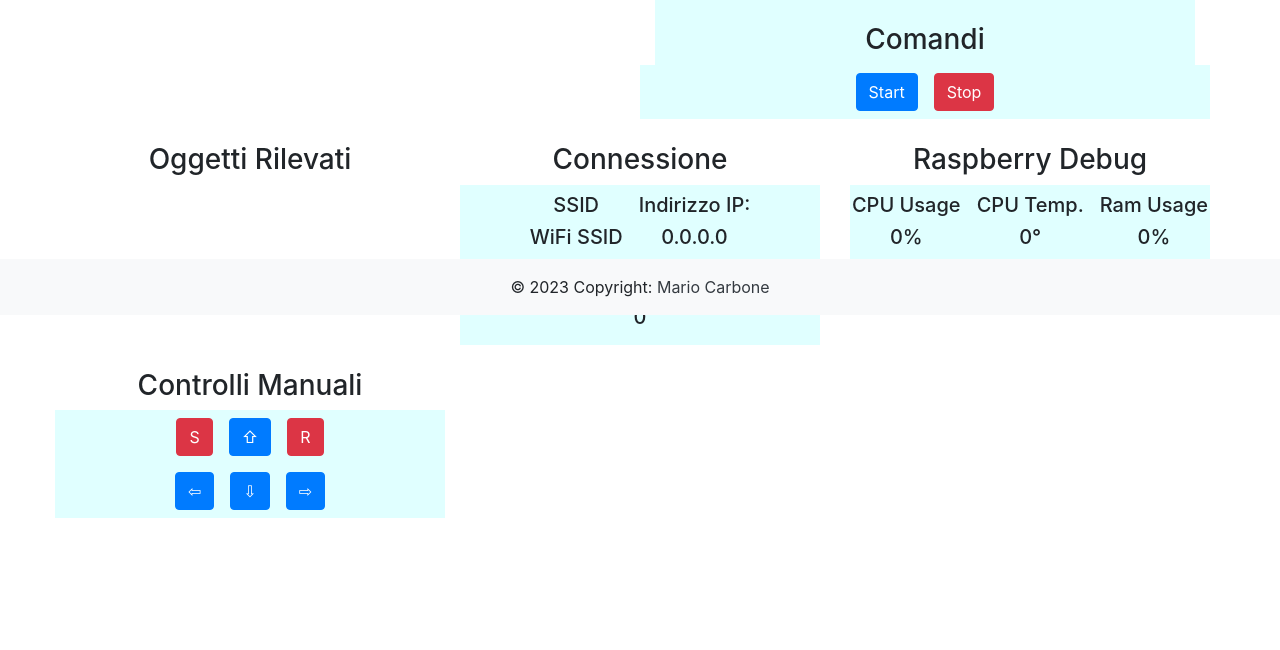
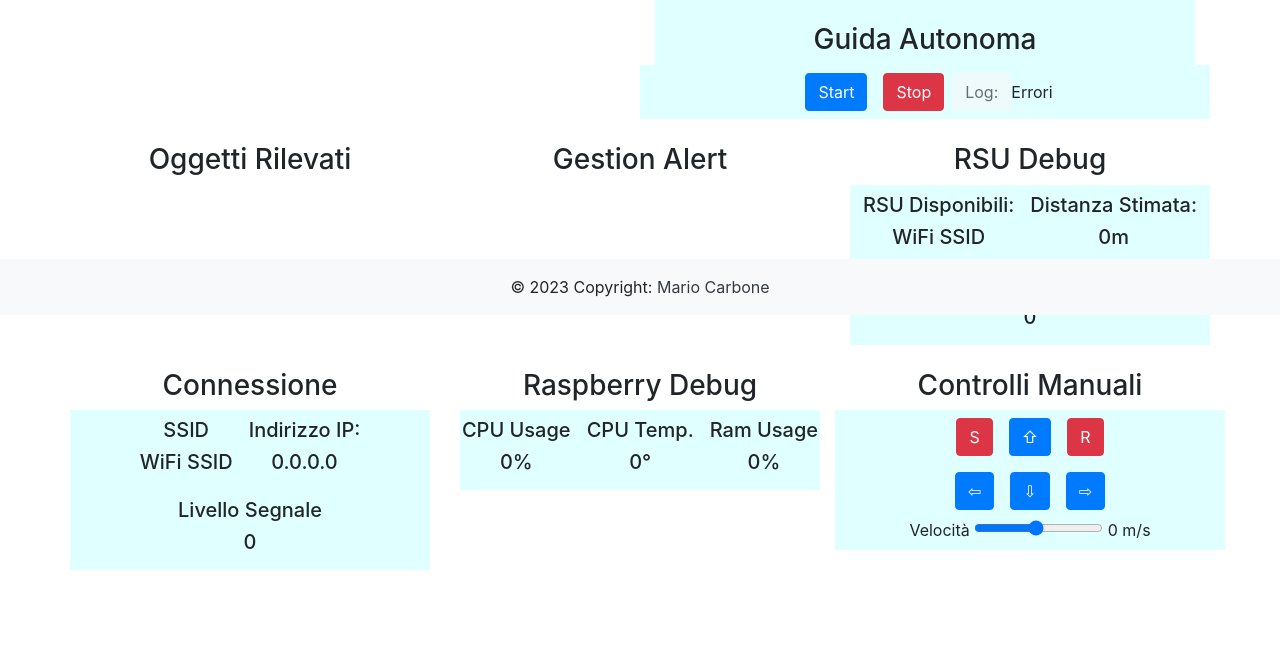
Before and after one commit to mariocarbone/tesi, a Flask app: page / in a window 1280 px wide. Shown: the part 485-1135 px from the top of the page. Before the commit the page ends 1003 px from the top, so only its background shows below. Run offline with Flask 3, Linux system fonts and the light colour scheme; data that the repository does not hold is empty; some libraries are stand-ins or nearby versions.

Commit message:
alert lib introduction

```diff
--- a/rover/templates/index.html
+++ b/rover/templates/index.html
@@ -87,13 +87,15 @@
                             <div id="ir_right" class="h5">0</div>
                         </div>
             </div>
-            <h3 class="mt-4 text-center">Comandi</h3>
+            <h3 class="mt-4 text-center">Guida Autonoma</h3>
             <div class=" column" id="status-fields" style="background-color: lightcyan;">
                 <!-- Comandi Rover-->
                 <div id="rover-commands" class="row justify-content-center align-items-center"
                     style="background-color: lightcyan;">
                     <button id="rover-start" class="btn btn-primary mx-2 my-2">Start</button>
                     <button id="rover-stop" class="btn btn-danger mx-2 my-2">Stop</button>
+                    <button id="rover-log"  class="btn btn-light" disabled>Log:</button>
+                    <span id="self-driving-log">Errori</span>
                 </div>
             </div>
         </div>
@@ -105,6 +107,33 @@
             <table id="prediction-table">
                 <!-- Le righe delle previsioni saranno generate dinamicamente qui -->
             </table>
+        </div>
+
+        <div class="col-lg-4">
+            <h3 class="mt-4 text-center">Gestion Alert</h3>
+            <table id="prediction-table">
+                <!-- Le righe delle previsioni saranno generate dinamicamente qui -->
+            </table>
+        </div>
+
+        <div class="col-lg-4 text-center">
+            <h3 class="mt-4">RSU Debug</h3>
+            <div class=" column" id="connection-fields" style="background-color: lightcyan; padding: auto;">
+                <div class="row justify-content-center align-items-center">
+                    <div class="connection-field mx-2 my-2 text-center">
+                        <h5>RSU Disponibili:</h5>
+                        <div id="ssid" class="h5">WiFi SSID</div>
+                    </div>
+                    <div class="connection-field mx-2 my-2 text-center">
+                        <h5>Distanza Stimata:</h5>
+                        <div id="distance-rsu" class="h5">0m</div>
+                    </div>
+                    <div class="status-field mx-2 my-2 text-center">
+                        <h5>Livello Segnale</h5>
+                        <div id="signal" class="h5">0</div>
+                    </div>
+                </div>
+            </div>
         </div>
 
         <div class="col-lg-4 text-center">
@@ -161,6 +190,13 @@
                 <button id="rover-manual-brake" class="btn btn-primary mx-2 my-2">⇩</button>
                 <button id="rover-manual-right" class="btn btn-primary mx-2 my-2">⇨</button>
             </div>
+            <div id="rover-speed-command" class="row justify-content-center align-items-center" style="background-color: lightcyan;">
+                <div class="col-12 text-center">
+                    <label for="speedRange" class="form-label">Velocità</label>
+                    <input type="range" class="form-range" min="0" max="254" step="20" id="speedRange">
+                    <span id="speedDisplay">0 m/s</span>
+                </div>
+            </div>
         </div>
 
     </div>
@@ -193,6 +229,7 @@
         var ram = document.getElementById('ram');
         var ssid = document.getElementById('ssid');
         var ip = document.getElementById('ip');
+        var distanceRSU = document.getElementById('distance-rsu');
         var signal = document.getElementById('signal');
         var moving = document.getElementById('moving');
         var braking = document.getElementById('braking');
@@ -237,6 +274,7 @@
             ssid.textContent = status.wifi[0];
             signal.textContent = status.wifi[1];
             ip.textContent = status.ip;
+            distanceRSU = status.ap_distance;
         }
 
         // Aggiorna il frame immagine ogni secondo
@@ -258,7 +296,7 @@
             fetch('/get_status')
                 .then(response => response.json())
                 .then(data => updateStatus(data))
-                .catch(error => console.log('Errore durante la richiesta della distanza:', error));
+                .catch(error => console.log('Errore durante la richiesta dello stato:', error));
         }, 1000);
 
         // Aggiorna le informazioni sulla connessione ogni cinque secondi
@@ -338,6 +376,10 @@
         var buttonManualLeft = document.getElementById('rover-manual-left');
         var buttonManualRight = document.getElementById('rover-manual-right');
         var buttonManualBrake = document.getElementById('rover-manual-brake');
+
+        document.getElementById('speedRange').addEventListener('input', function() {
+            document.getElementById('speedDisplay').textContent = this.value + " m/s";
+        });
 
         buttonManualStop.addEventListener('click', function () {
             fetch('/rover/commands/stop', {
@@ -435,6 +477,8 @@
                 });
         });
 
+
+
     </script>
 </body>
 
```
Also changed, not shown: rover/alert_lib.py (+7 -3 lines), rsu/mqtt_lib.py (+43 -35 lines), rsu/rsu.py (renamed from rsu/app-main.py, +18 -1 lines).
